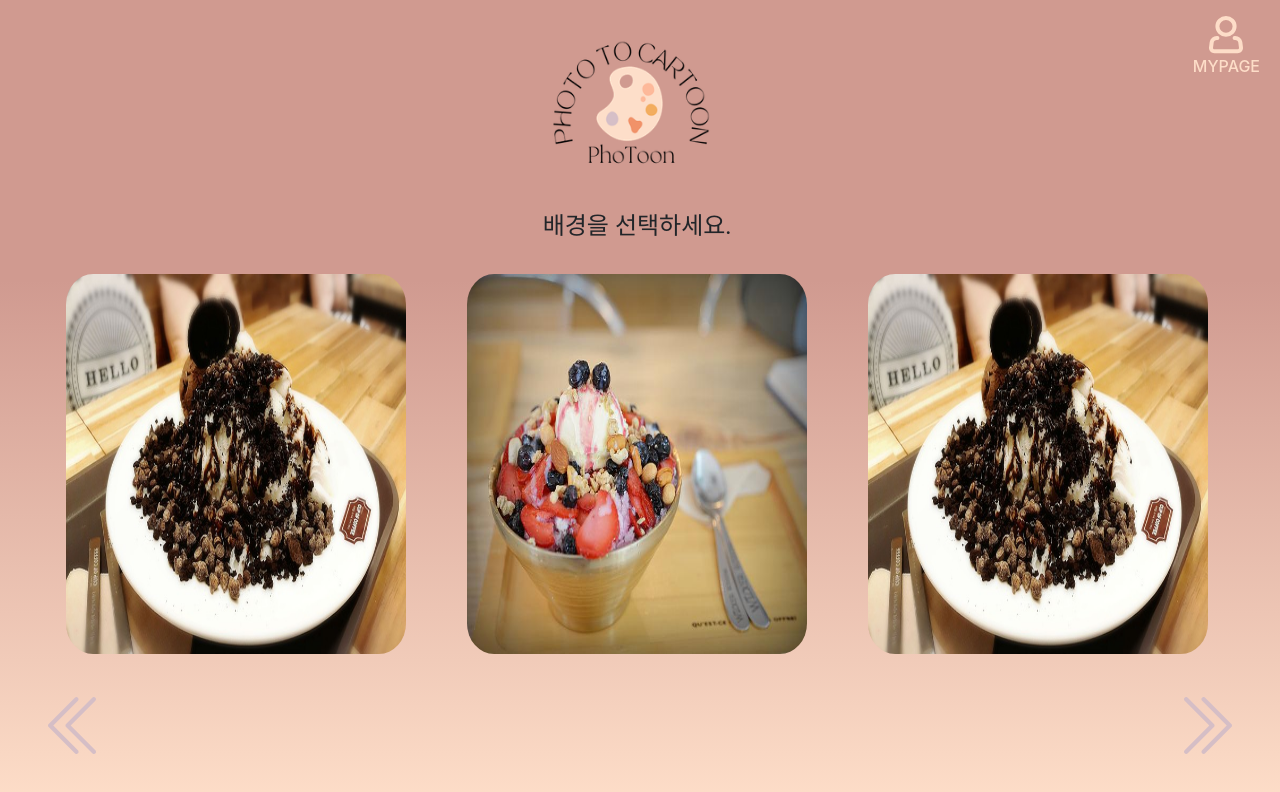
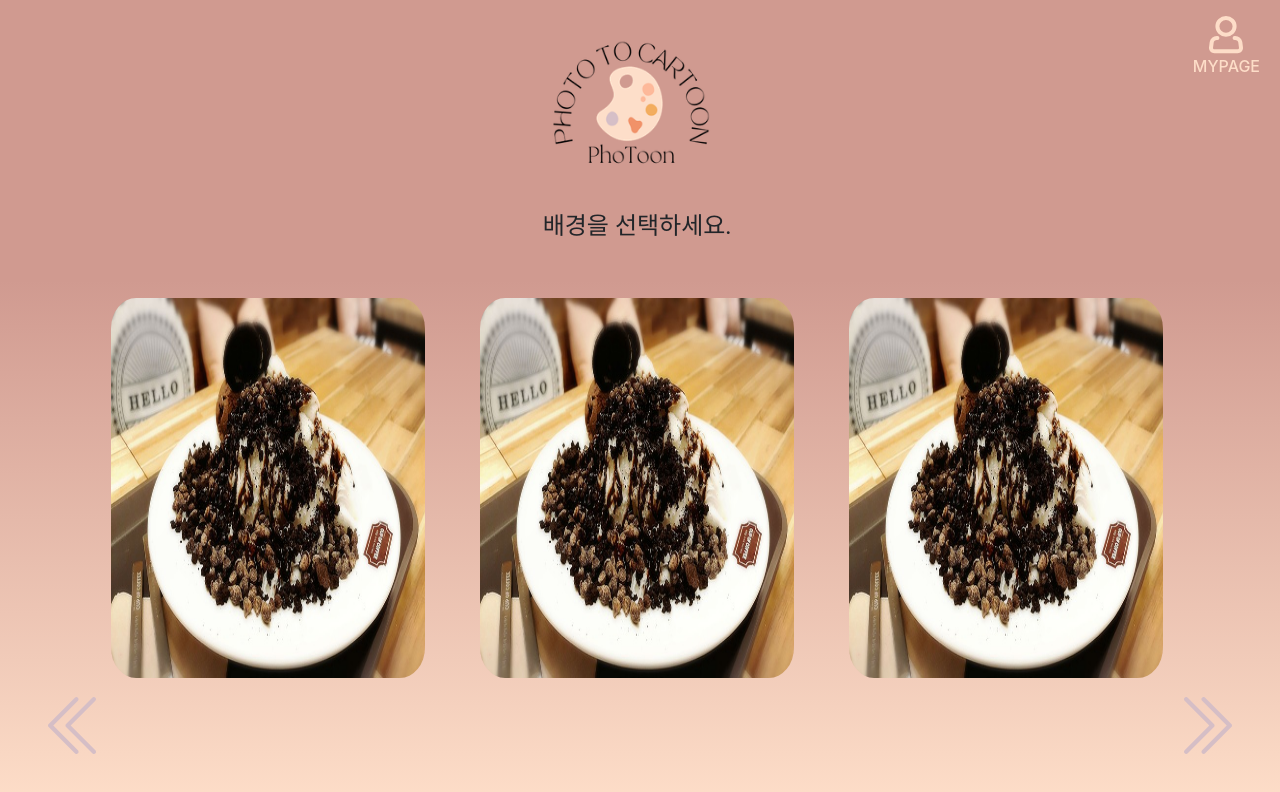
Before and after one commit to 2022-SeongNam-Pre-Internship-TeamE/PhoToon, a React (Create React App) app in the folder frontend/: page /background in a window 1280 px wide. Shown: the top 792 px of the page. Built offline with nearby package versions, Linux system fonts and the light colour scheme; a web font is replaced by a local one.

Commit message:
style: 옵션선택페이지들 라디오버튼으로 변경

```diff
--- a/frontend/src/components/BackgroundOptions.js
+++ b/frontend/src/components/BackgroundOptions.js
@@ -1,14 +1,44 @@
-import React from "react";
+import React, { useState } from "react";
 import "./Options.css";
 
-export default function CartoonOptions()  {
+export default function CartoonOptions() {
+  const [x, setX] = useState([]);
+  const backgroundsKind = [
+    { name: "first", img: "images/ice-2.jpg" },
+    { name: "second", img: "images/ice-2.jpg" },
+    { name: "third", img: "images/ice-2.jpg" },
+  ];
+
+  const handleClickRadioButton = (e) => {
+    console.log(e.target.value);
+    setX(e.target.value);
+  };
   return (
-    <div style={{marginRight: "6px"}}>
-    <div className="text" style={{
-    marginBottom: '30px',
-    fontFamily: "font"
-  }}>배경을 선택하세요.</div>
-    <div className="parent">
+    <div style={{ marginRight: "6px" }}>
+      <div
+        className="text"
+        style={{
+          marginBottom: "30px",
+          fontFamily: "font",
+        }}
+      >
+        배경을 선택하세요.
+      </div>
+      <div className="parent">
+        {backgroundsKind.map((kind) => (
+          <label key={kind.name} className="tap">
+            <input
+              type="radio"
+              className="input-hidden"
+              value={kind.name}
+              checked={x === `${kind.name}`}
+              onChange={handleClickRadioButton}
+            />
+            <img src={kind.img} className="Image" alt="배경분리" />
+          </label>
+        ))}
+      </div>
+      {/* <div className="parent">
       <div className="first">
       <img className= "Image" src="images/ice-2.jpg" alt="" />
       </div>
@@ -18,7 +48,7 @@ export default function CartoonOptions()  {
       <div className="third">
       <img className= "Image" src="images/ice-2.jpg" alt="" />
       </div>
-    </div>
+    </div> */}
     </div>
   );
 }
--- a/frontend/src/components/CartoonOptions.js
+++ b/frontend/src/components/CartoonOptions.js
@@ -1,24 +1,52 @@
-import React from "react";
+import React, { useState } from "react";
 import "./Options.css";
 
-export default function CartoonOptions()  {
+export default function CartoonOptions() {
+  const [x, setX] = useState([]);
+  const cartoonsKind = [
+    { name: "first", img: "images/abstract01.jpg" },
+    { name: "second", img: "images/abstract02.jpg" },
+    { name: "third", img: "images/abstract03.jpg" },
+  ];
+
+  const handleClickRadioButton = (e) => {
+    console.log(e.target.value);
+    setX(e.target.value);
+  };
   return (
-    <div style={{marginRight: "6px"}}>
-    <div className="text" style={{
-    marginBottom: '30px',
-    fontFamily: "font"
-  }}>만화를 선택하세요.</div>
-    <div className="parent">
-    <div className="first">
-      <img className= "Image" src="images/abstract01.jpg" alt="" />
+    <div style={{ marginRight: "6px" }}>
+      <div
+        className="text"
+        style={{
+          marginBottom: "30px",
+          fontFamily: "font",
+        }}
+      >
+        만화를 선택하세요.
       </div>
-      <div className="second">
-      <img className= "Image" src="images/abstract02.jpg" alt="" />
+      <div className="parent">
+        {cartoonsKind.map((kind) => (
+          <label key={kind.name} className="tap">
+            <input
+              type="radio"
+              className="input-hidden"
+              value={kind.name}
+              checked={x === `${kind.name}`}
+              onChange={handleClickRadioButton}
+            />
+            <img src={kind.img} className="Image" alt="만화선택" />
+          </label>
+        ))}
+        {/* <div className="first">
+          <img className="Image" src="images/abstract01.jpg" alt="" />
+        </div>
+        <div className="second">
+          <img className="Image" src="images/abstract02.jpg" alt="" />
+        </div>
+        <div className="third">
+          <img className="Image" src="images/abstract03.jpg" alt="" />
+        </div>*/}
       </div>
-      <div className="third">
-      <img className= "Image" src="images/abstract03.jpg" alt="" />
-      </div>
-    </div>
     </div>
   );
 }
--- a/frontend/src/components/Options.css
+++ b/frontend/src/components/Options.css
@@ -1,41 +1,51 @@
-.parent{
-    width: 90%;
-    margin: 10px auto;
+.parent {
+  display: flex;
+  justify-content: center;
+
+  margin: auto;
 }
-
+.tap {
+  margin-right: 2.5%;
+  margin-left: 2.5%;
+}
 .first {
   float: left;
-    width:30%;
+  width: 30%;
   box-sizing: border-box;
 }
 
-  .second{
+.second {
   float: left;
   margin-left: 5%;
-    width:30%;
+  width: 30%;
   box-sizing: border-box;
 }
 
-  .third{
+.third {
   float: right;
-    width:30%;
+  width: 30%;
   box-sizing: border-box;
 }
 .Image {
   display: block;
   margin: 0px auto;
-    width : 340px;
-    height : 380px;
+  width: 100%;
+  height: 380px;
   border-radius: 8%;
 }
 
-  .text{
+.text {
   text-align: center;
   font-size: x-large;
   font-family: fonttwo;
 }
 
-
+.input-hidden {
+  visibility: hidden;
+}
+label > input[type="radio"]:checked + img {
+  border: 5px solid rgb(219, 7, 7);
+}
 @font-face {
   font-family: font;
   src: url(../font/CookieRun\ Regular.ttf);
```
Lines whose indentation alone changed are shown as unchanged.
